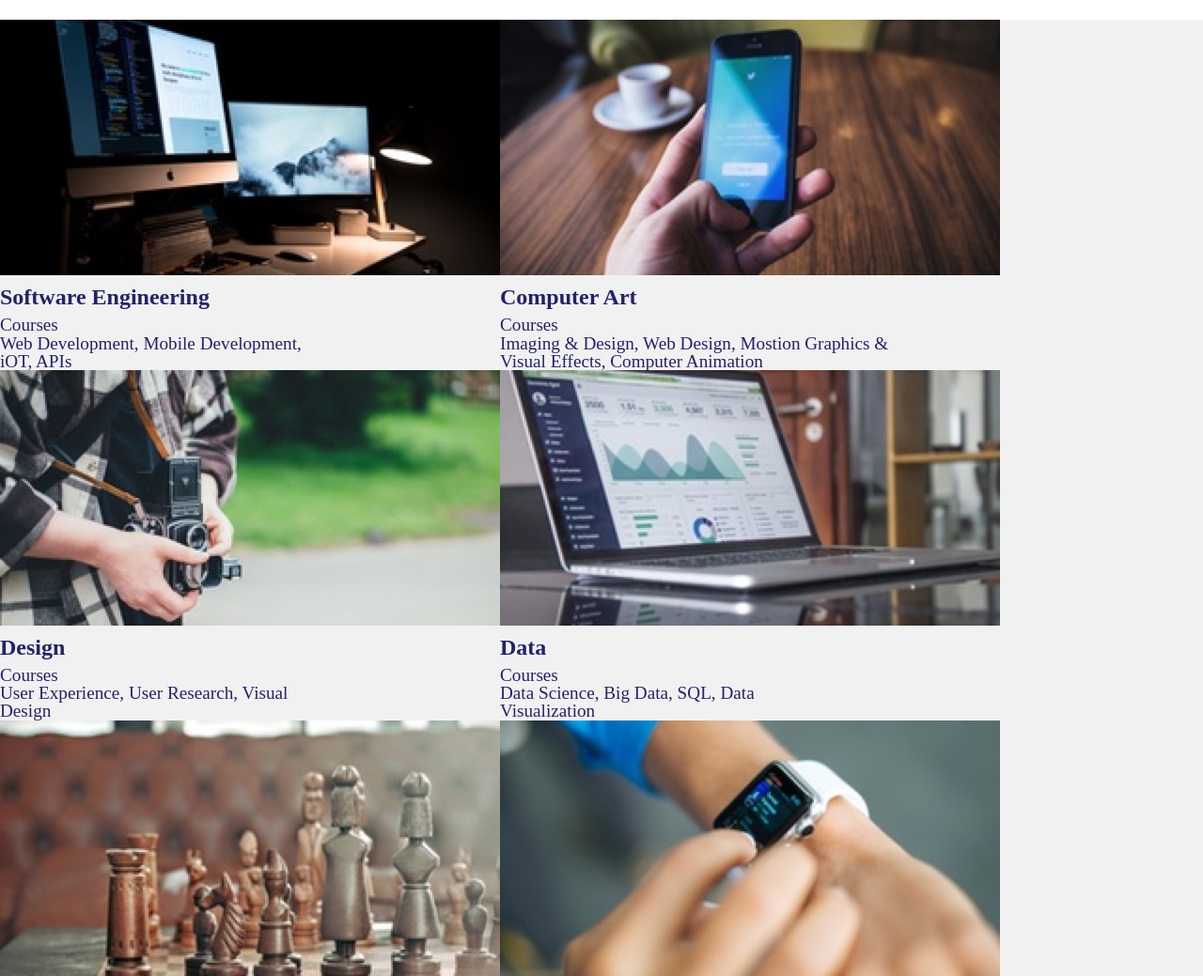
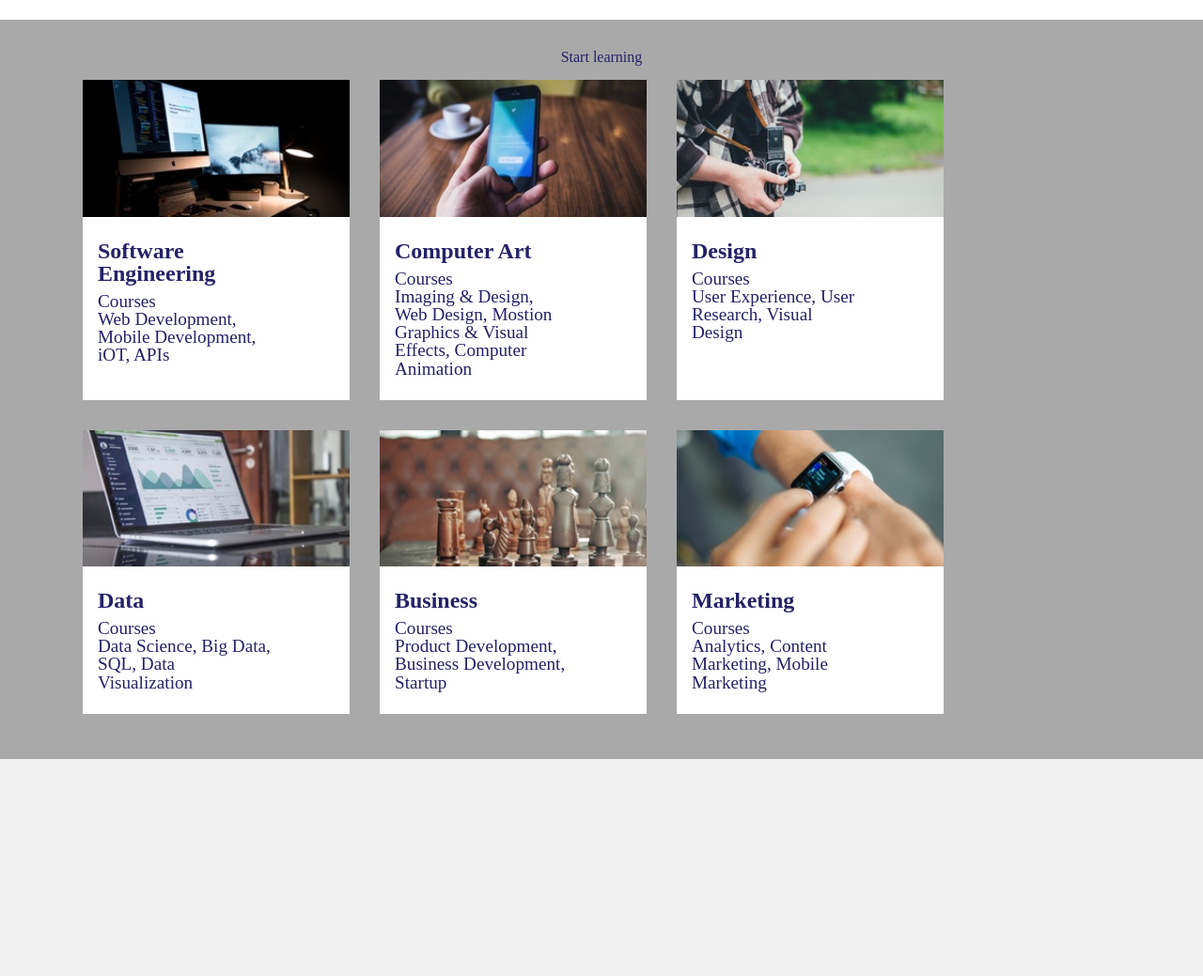
Before and after one commit to BrewsNGrams/capstone_draft, a plain HTML site: page index.html in a window 1280 px wide. Shown: the part 1360-2399 px from the top of the page at 94% size. After the commit the page ends 2168 px from the top, so only its background shows below. Drawn offline with Linux system fonts and the light colour scheme; a web font is replaced by a local one.

Commit message:
Perhaps look up and try grid?

```diff
--- a/index.html
+++ b/index.html
@@ -84,7 +84,9 @@
     </section>
 
     <section class="catalogue">
-      <figure>
+      <h1>Start learning</h1>
+      <div class="bar">
+        <figure class="course">
           <img src="resources\imgs\course-software.jpg" alt="">
           <figcaption>
             <h2>Software Engineering</h2>
@@ -92,7 +94,7 @@
             <p>Web Development, Mobile Development, iOT, APIs</p>
           </figcaption>
         </figure>
-      <figure>
+        <figure class="course">
           <img src="resources\imgs\course-computer-art.jpg" alt="">
           <figcaption>
             <h2>Computer Art</h2>
@@ -100,7 +102,7 @@
             <p>Imaging &amp Design, Web Design, Mostion Graphics &amp Visual Effects, Computer Animation</p>
           </figcaption>
         </figure>
-      <figure>
+        <figure class="course">
           <img src="resources\imgs\course-design.jpg" alt="">
           <figcaption>
             <h2>Design</h2>
@@ -108,7 +110,10 @@
             <p>User Experience, User Research, Visual Design</p>
           </figcaption>
         </figure>
-      <figure>
+      </div>
+
+      <div class="bar">
+        <figure class="course">
           <img src="resources\imgs\course-data.jpg" alt="">
           <figcaption>
             <h2>Data</h2>
@@ -116,7 +121,7 @@
             <p>Data Science, Big Data, SQL, Data Visualization</p>
           </figcaption>
         </figure>
-      <figure>
+        <figure class="course">
           <img src="resources\imgs\course-business.jpg" alt="">
           <figcaption>
             <h2>Business</h2>
@@ -124,7 +129,7 @@
             <p>Product Development, Business Development, Startup</p>
           </figcaption>
         </figure>
-      <figure>
+        <figure class="course">
           <img src="resources\imgs\course-marketing.jpg" alt="">
           <figcaption>
             <h2>Marketing</h2>
@@ -132,6 +137,7 @@
             <p>Analytics, Content Marketing, Mobile Marketing</p>
           </figcaption>
         </figure>
+      </div>
 
     </section>
 
--- a/resources/css/style.css
+++ b/resources/css/style.css
@@ -154,6 +154,34 @@ h2 {
 }
 
 .catalogue {
+  background-color: darkgray;
   display: flex;
-  flex-wrap: wrap;
+  flex-direction: column;
+  justify-content: space-between;
+  align-items: center;
+  padding: 2rem 4.5rem;
 }
+
+.catalogue .bar {
+  justify-content: flex-start;
+}
+
+.course {
+  background-color: white;
+  display: flex;
+  flex-direction: column;
+  justify-content: flex-start;
+  align-self: stretch;
+  max-height: 100%;
+  max-width: 25%;
+  margin: 1rem 1rem;
+}
+
+.course img {
+  height: auto;
+  width: 100%;
+}
+
+.course figcaption {
+  margin: 1rem 0 1.5rem 1rem;
+}
```
Lines whose indentation alone changed are shown as unchanged.
